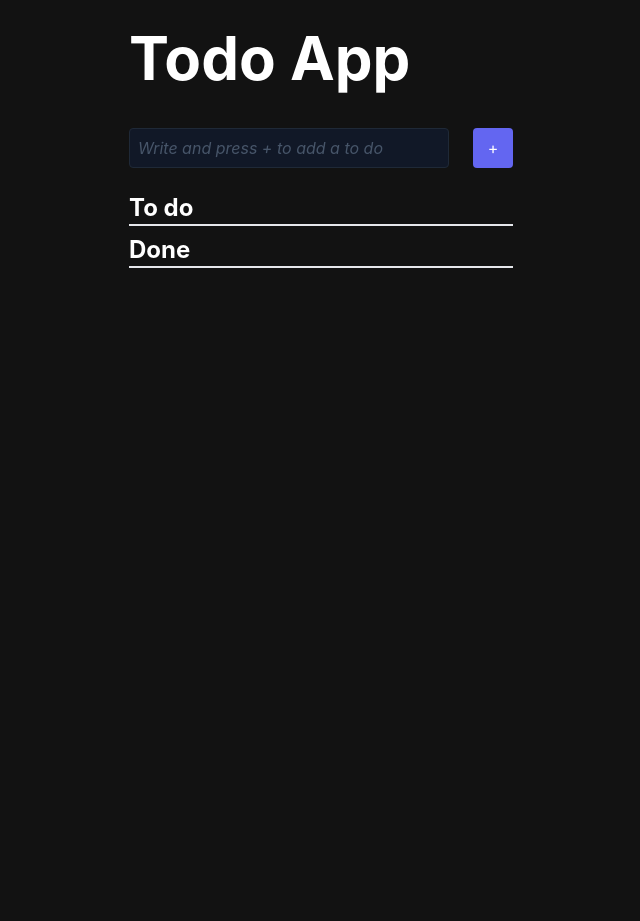
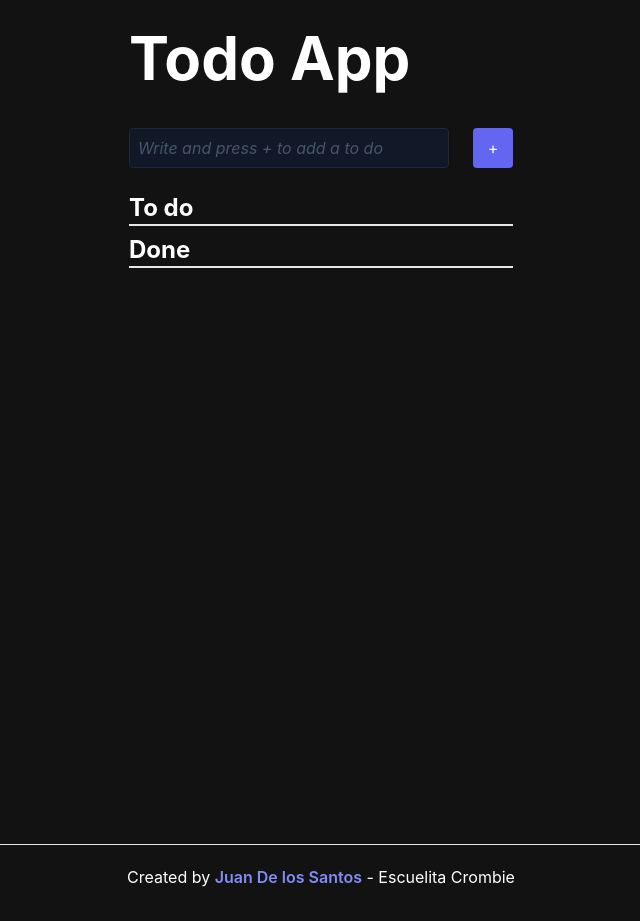
Before and after one commit to JuanDls01/todo-app, a React (Create React App) app: page / in a window 1280 px wide. Shown: the whole page, without its empty margins (319-959 px from the left). Before the commit the page ends 856 px from the top, so only its background shows below. Built offline with nearby package versions, Linux system fonts and the light colour scheme.

Commit message:
feat/footer

```diff
--- a/src/App.tsx
+++ b/src/App.tsx
@@ -18,6 +18,7 @@ function App() {
   };
 
   return (
+    <div className='w-screen flex flex-col justify-between items-center'>
       <div className='h-screen w-96 flex flex-col m-4'>
         <h1 className='text-6xl font-bold text-white mb-10'>Todo App</h1>
         <TodoAdd onAdd={handleOnAddItem} />
@@ -63,6 +64,22 @@ function App() {
           </div>
         </div>
       </div>
+
+      <footer className='flex w-screen text-white py-5 border-t items-center justify-center'>
+        <p>
+          Created by{" "}
+          <a
+            href='https://github.com/JuanDls01'
+            target='_blank'
+            rel='noopener noreferrer'
+            className='font-semibold text-indigo-400 hover:underline'
+          >
+            Juan De los Santos
+          </a>{" "}
+          - Escuelita Crombie
+        </p>
+      </footer>
+    </div>
   );
 }
 
```
Lines whose indentation alone changed are shown as unchanged.
